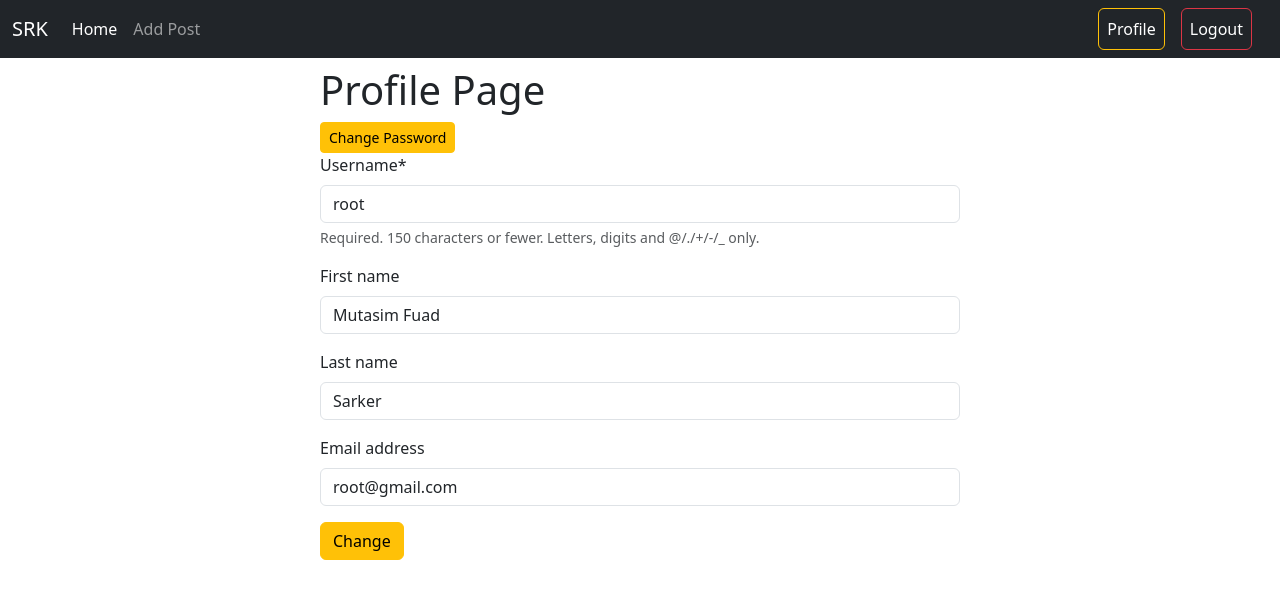
After one commit to Blip-Loban/Django-Bloging-Website, a Django app: page /author/profile/edit/ in a window 1280 px wide. The commit adds this page. Shown: the top 607 px of the page. Run offline with Django 5.2, Linux system fonts and the light colour scheme; a user stored in the database is signed in; some libraries are stand-ins or nearby versions.

Commit message:
login logout

```diff
--- a/author/forms.py
+++ b/author/forms.py
@@ -1,7 +1,7 @@
 from django import forms
 
 from django.contrib.auth.models import User
-from django.contrib.auth.forms import UserCreationForm
+from django.contrib.auth.forms import UserCreationForm, UserChangeForm
 # class AuthorForm(forms.ModelForm):
 #     class Meta:
 #         model= Author
@@ -15,3 +15,9 @@ class RegistrationForm(UserCreationForm):
     class Meta:
         model=User
         fields=['username','first_name','last_name','email']
+
+class ChangeUserForm(UserChangeForm):
+    password=None
+    class Meta:
+        model=User
+        fields=['username','first_name','last_name','email']
--- /dev/null
+++ b/author/templates/update_profile.html
@@ -0,0 +1,13 @@
+{% extends 'base.html' %}
+
+{% load crispy_forms_tags %}
+{% block content %}
+<form style="width: 50%;margin: auto;" method="post">
+<h1>Profile Page</h1>
+<a class="btn btn-warning btn-sm" href="{% url 'pass_change' %}">Change Password</a>
+    {% csrf_token %}
+    {{form | crispy}}
+    <button class="btn btn-warning mb-5">Change</button>
+
+</form>
+{% endblock %}
--- a/author/urls.py
+++ b/author/urls.py
@@ -4,4 +4,8 @@ from .views import *
 urlpatterns = [
   path('register/', register,name='register'),
   path('login/', user_login,name='user_login'),
+  path('logout/', user_logout,name='user_logout'),
+  path('profile/', profile,name='profile'),
+  path('profile/edit/', edit_profile,name='edit_profile'),
+  path('profile/edit/pass_change/', pass_change,name='pass_change'),
 ]
--- a/author/views.py
+++ b/author/views.py
@@ -1,8 +1,10 @@
 from django.shortcuts import render,redirect
 from .forms import *
-from django.contrib.auth.forms import AuthenticationForm
-from django.contrib.auth import authenticate,login
+from django.contrib.auth.forms import AuthenticationForm,PasswordChangeForm
+from django.contrib.auth import authenticate,login,update_session_auth_hash,logout
 from django.contrib import messages
+from django.contrib.auth.decorators import login_required
+from posts.models import *
 # Create your views here.
 # def add_author(request):
 
@@ -41,10 +43,47 @@ def user_login(request):
 
                 messages.success(request,'Logged in Successfully')
                 login(request,user)
-                return redirect('user_login')
+                return redirect('homepage')
             else:
                 messages.warning(request,'Login Information Incorrect')
                 return redirect('register')
     else:
         form =AuthenticationForm()
         return render(request,'register.html',{'form':form,'type':'Login'})
+
+@login_required
+def profile(request):
+    data= Post.objects.filter(author=request.user)
+    return render(request,'profile.html',{'data':data})
+
+@login_required
+def edit_profile(request):
+    if request.method == 'POST':
+        profile_form=ChangeUserForm(request.POST,instance=request.user)
+        if profile_form.is_valid():
+            profile_form.save()
+            messages.success(request,'Profile Updated Successfully')
+            return redirect('profile')
+    else:
+         profile_form=ChangeUserForm(instance=request.user)
+
+    return render(request,'update_profile.html',{'form':profile_form,})
+
+
+
+def pass_change(request):
+    if request.method == 'POST':
+        form=PasswordChangeForm(request.user,data=request.POST)
+        if form.is_valid():
+            form.save()
+            messages.success(request,'Password Updated Successfully')
+            update_session_auth_hash(request,form.user)
+            return redirect('profile')
+    else:
+         form=PasswordChangeForm(user=request.user)
+
+    return render(request,'pass_change.html',{'form':form,})
+
+def user_logout(request):
+    logout(request)
+    return redirect('homepage')
--- a/blog_project/settings.py
+++ b/blog_project/settings.py
@@ -47,6 +47,7 @@ INSTALLED_APPS = [
 ]
 CRISPY_ALLOWED_TEMPLATE_PACKS='bootstrap5'
 CRISPY_TEMPLATE_PACK='bootstrap5'
+LOGIN_URL = '/author/login'
 MIDDLEWARE = [
     'django.middleware.security.SecurityMiddleware',
     'django.contrib.sessions.middleware.SessionMiddleware',
--- a/posts/forms.py
+++ b/posts/forms.py
@@ -4,5 +4,6 @@ from .models import *
 class PostForm(forms.ModelForm):
     class Meta:
         model= Post
-        fields='__all__'
+        # fields='__all__'
+        exclude=['author']
         #fields=['name']
--- a/posts/templates/add_post.html
+++ b/posts/templates/add_post.html
@@ -2,7 +2,7 @@
 
 {% load crispy_forms_tags %}
 {% block content %}
-<form style="width: 50%;margin: auto;" method="post">
+<form style="width: 50%;margin: auto;" method="post" enctype="multipart/form-data">
 <h1>Add Post Page</h1>
 
     {% csrf_token %}
--- a/templates/base.html
+++ b/templates/base.html
@@ -40,19 +40,19 @@
             {% if request.user.is_authenticated %}
             <ul class="navbar-nav me-auto mb-2 mb-lg-0 ">
               <li class="nav-item ">
-                <a class="nav-link btn btn-outline-warning border border-warning"  aria-current="page" href="{% url 'register' %}">Profile</a>
+                <a class="nav-link btn btn-outline-warning border border-warning text-white"  aria-current="page" href="{% url 'profile' %}">Profile</a>
               </li>
               <li class="nav-item mx-3">
-                <a class="nav-link btn btn-outline-success border border-success" aria-current="page" href="{% url 'user_login' %}">Logout</a>
+                <a class="nav-link btn btn-outline-danger border border-danger text-white" aria-current="page" href="{% url 'user_logout' %}">Logout</a>
               </li>
             </ul>
            {% else %}
             <ul class="navbar-nav me-auto mb-2 mb-lg-0 ">
               <li class="nav-item ">
-                <a class="nav-link btn btn-outline-warning border border-warning"  aria-current="page" href="{% url 'register' %}">Register</a>
+                <a class="nav-link btn btn-outline-warning border border-warning text-white"  aria-current="page" href="{% url 'register' %}">Register</a>
               </li>
               <li class="nav-item mx-3">
-                <a class="nav-link btn btn-outline-success border border-success" aria-current="page" href="{% url 'user_login' %}">Login</a>
+                <a class="nav-link btn btn-outline-success border border-success text-white" aria-current="page" href="{% url 'user_login' %}">Login</a>
               </li>
             </ul>
            {% endif %}
--- a/templates/home.html
+++ b/templates/home.html
@@ -9,15 +9,14 @@
       <div class="card-body">
         <h5 class="card-title">{{post.title | truncatewords:4}}</h5>
         <p class="card-text">{{post.content |truncatewords:10}} </p>
-        <p>Author:  {{post.author.name}}</p>
+        <p>Author:  {{post.author.first_name}} {{post.author.last_name}}</p>
         <p>Category: <br>
           {% for cat in post.category.all %}
 
           <button class="btn btn-primary btn-sm" disabled style="padding: 2px;"> {{cat.name}}</button>
           {% endfor %}
         </p>
-        <a href="{% url 'edit_post' post.id %}" class="btn btn-warning " style="margin:auto;">Edit</a>
-        <a href="{% url 'delete_post' post.id %}" class="btn btn-danger " style="margin:auto;">Delete</a>
+
       </div>
 
 
```
Also changed, not shown: author/templates/pass_change.html (added, +13 -0 lines), author/templates/profile.html (added, +34 -0 lines), posts/views.py (+11 -7 lines), db.sqlite3, media/images/djanojpeg.jpeg (added).
